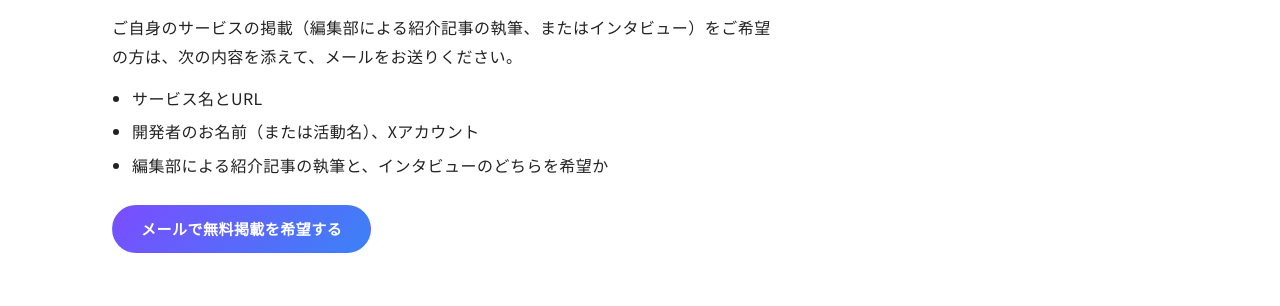
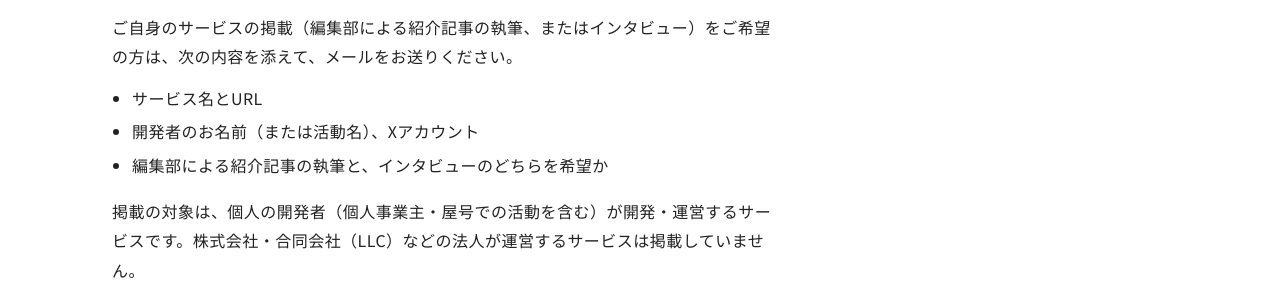
Before and after one commit to Tokyokikaku/freelancers-cloud, an Astro site in the folder media/: page /contact in a window 1280 px wide. Shown: the part 462-768 px from the top of the page. Built offline with nearby package versions, Linux system fonts and the light colour scheme; Astro itself is replaced by a stand-in of ours.

Commit message:
Yupir contact: 掲載対象は個人開発者のサービスのみ（法人は対象外）を明記
/contact/ の掲載依頼の説明に「法人が運営するサービスは掲載していない」旨を1文追記（指示シート120行目）

```diff
--- a/media/src/pages/contact.astro
+++ b/media/src/pages/contact.astro
@@ -53,6 +53,7 @@ const removalBody = [
             <li>開発者のお名前（または活動名）、Xアカウント</li>
             <li>編集部による紹介記事の執筆と、インタビューのどちらを希望か</li>
           </ul>
+          <p class="mt-4">掲載の対象は、個人の開発者（個人事業主・屋号での活動を含む）が開発・運営するサービスです。株式会社・合同会社（LLC）などの法人が運営するサービスは掲載していません。</p>
           <a href={mailto('【Yupir】掲載希望・取材依頼', requestBody)} class="btn btn-primary mt-6">メールで無料掲載を希望する</a>
         </div>
 
```
